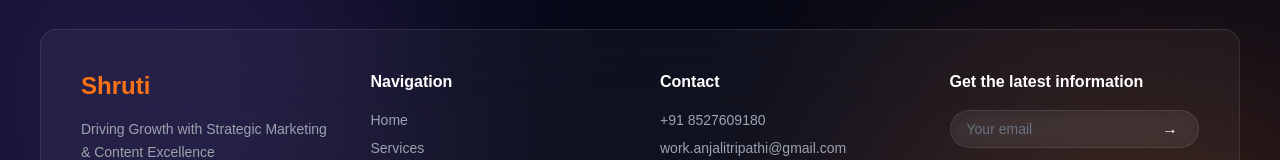
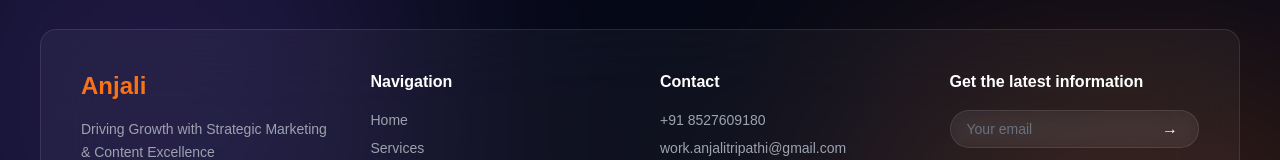
Before and after one commit to Bhav360esh/PortfolioGlassUI, a React app: page / in a window 1280 px wide. Shown: the part 5011-5171 px from the top of the page. Built offline with nearby package versions, Linux system fonts and the light colour scheme; the HTML template or start-up script is replaced by a standard one.

Commit message:
Final commit3

```diff
--- a/src/components/Footer.jsx
+++ b/src/components/Footer.jsx
@@ -35,7 +35,7 @@ export default function Footer() {
           {/* LOGO + ABOUT */}
           <div>
             <h2 className="text-2xl font-bold text-orange mb-4">
-              Shruti
+              Anjali
             </h2>
             <p className="text-gray-400 text-sm leading-relaxed">
                Driving Growth with Strategic Marketing & Content Excellence
```
